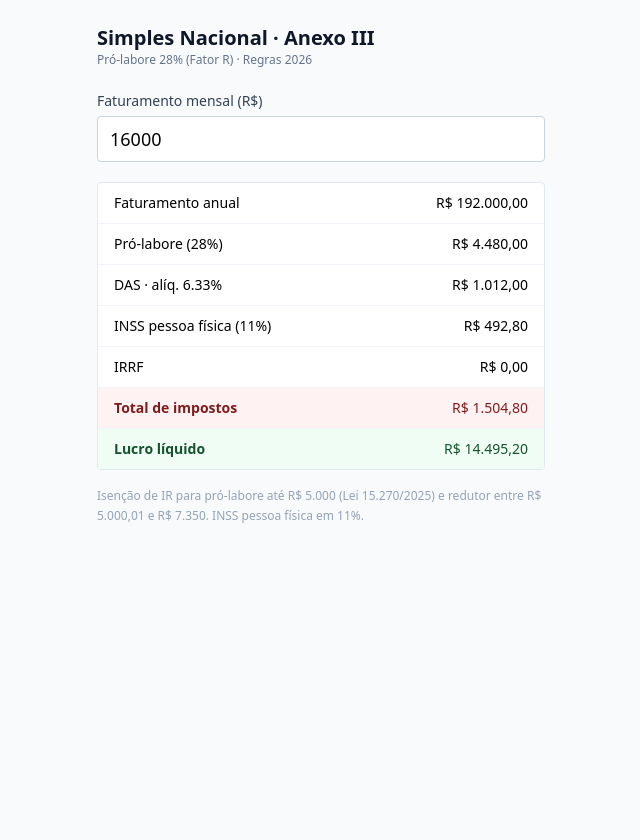
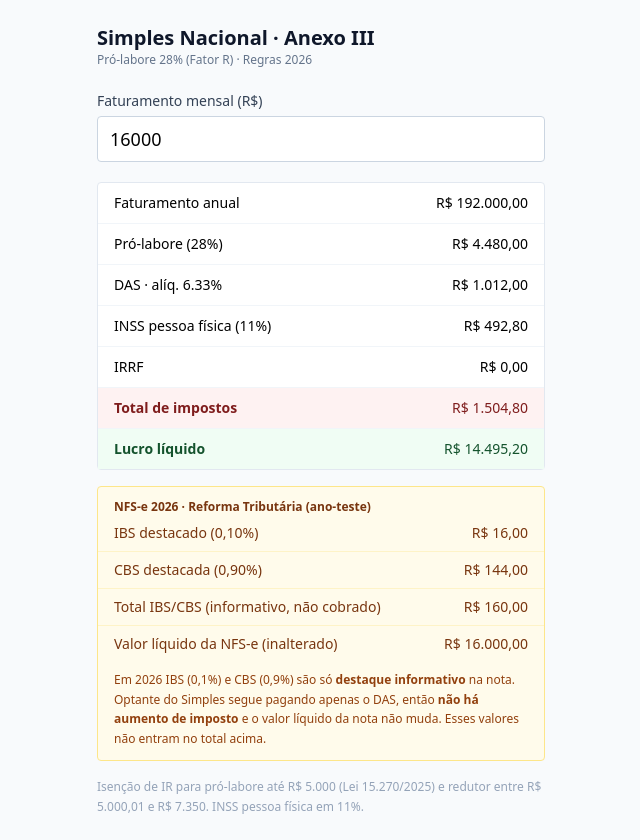
Before and after one commit to LuisSantosJS/calc-anexo3-simples, a plain HTML site: page index.html in a window 1280 px wide. Shown: the whole page, without its empty margins (319-959 px from the left). Before the commit the page ends 800 px from the top, so only its background shows below. Drawn offline with nearby package versions, Linux system fonts and the light colour scheme.

Commit message:
Add NFS-e 2026 IBS/CBS informational block to calculator
Co-Authored-By: Claude Sonnet 5.5 <noreply@anthropic.com>
Claude-Session: https://claude.ai/code/session_01M42pHWJA4mEygCtzbagWZE

```diff
--- a/index.html
+++ b/index.html
@@ -20,6 +20,14 @@
 
       <div id="out" class="bg-white rounded border border-slate-200 divide-y divide-slate-100"></div>
 
+      <div class="mt-4 rounded border border-amber-200 bg-amber-50">
+        <p class="px-4 pt-3 text-xs font-semibold text-amber-900">NFS-e 2026 · Reforma Tributária (ano-teste)</p>
+        <div id="ref" class="divide-y divide-amber-100"></div>
+        <p class="px-4 pb-3 pt-2 text-xs text-amber-800 leading-relaxed">
+          Em 2026 IBS (0,1%) e CBS (0,9%) são só <b>destaque informativo</b> na nota. Optante do Simples segue pagando apenas o DAS, então <b>não há aumento de imposto</b> e o valor líquido da nota não muda. Esses valores não entram no total acima.
+        </p>
+      </div>
+
       <p class="text-xs text-slate-400 mt-4 leading-relaxed">
         Isenção de IR para pró-labore até R$ 5.000 (Lei 15.270/2025) e redutor entre R$ 5.000,01 e R$ 7.350. INSS pessoa física em 11%.
       </p>
@@ -36,6 +44,8 @@
       [4664.68, 0.225, 675.49], [Infinity, 0.275, 908.73]
     ];
     const fmt = v => v.toLocaleString('pt-BR', { style: 'currency', currency: 'BRL' });
+    const IBS = 0.001, CBS = 0.009; // alíquotas-teste 2026 (NFS-e)
+    const ref = document.getElementById('ref');
     const fat = document.getElementById('fat'), out = document.getElementById('out');
 
     function calc() {
@@ -61,6 +71,13 @@
         row('IRRF', irrf) +
         row('Total de impostos', total, 'bg-red-50 text-red-900 font-semibold') +
         row('Lucro líquido', f - total, 'bg-green-50 text-green-900 font-semibold');
+      const r = (l, v) =>
+        `<div class="flex justify-between px-4 py-2 text-sm text-amber-900"><span>${l}</span><span class="font-medium tabular-nums">${fmt(v)}</span></div>`;
+      ref.innerHTML =
+        r('IBS destacado (0,10%)', f * IBS) +
+        r('CBS destacada (0,90%)', f * CBS) +
+        r('Total IBS/CBS (informativo, não cobrado)', f * (IBS + CBS)) +
+        r('Valor líquido da NFS-e (inalterado)', f);
     }
     fat.addEventListener('input', calc);
     calc();
```
